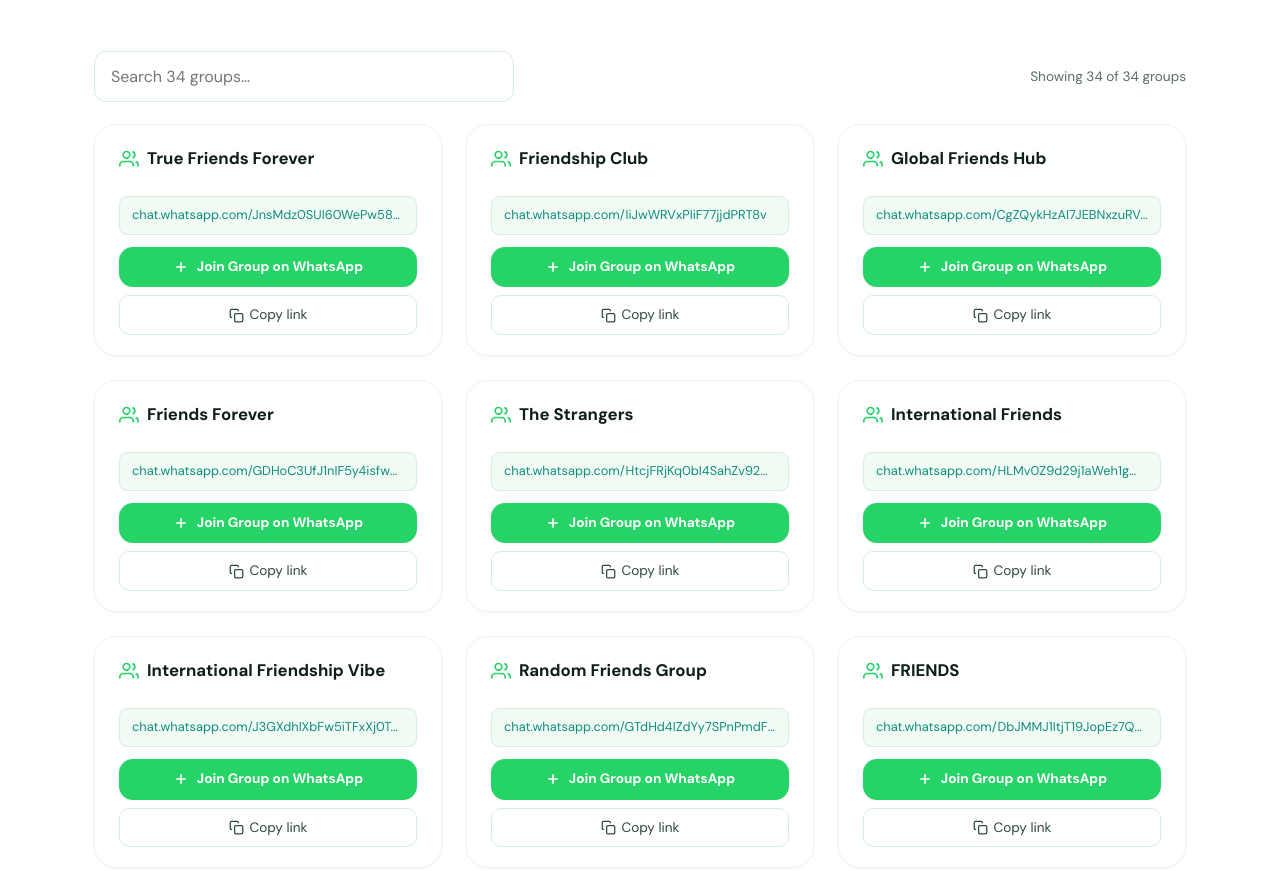
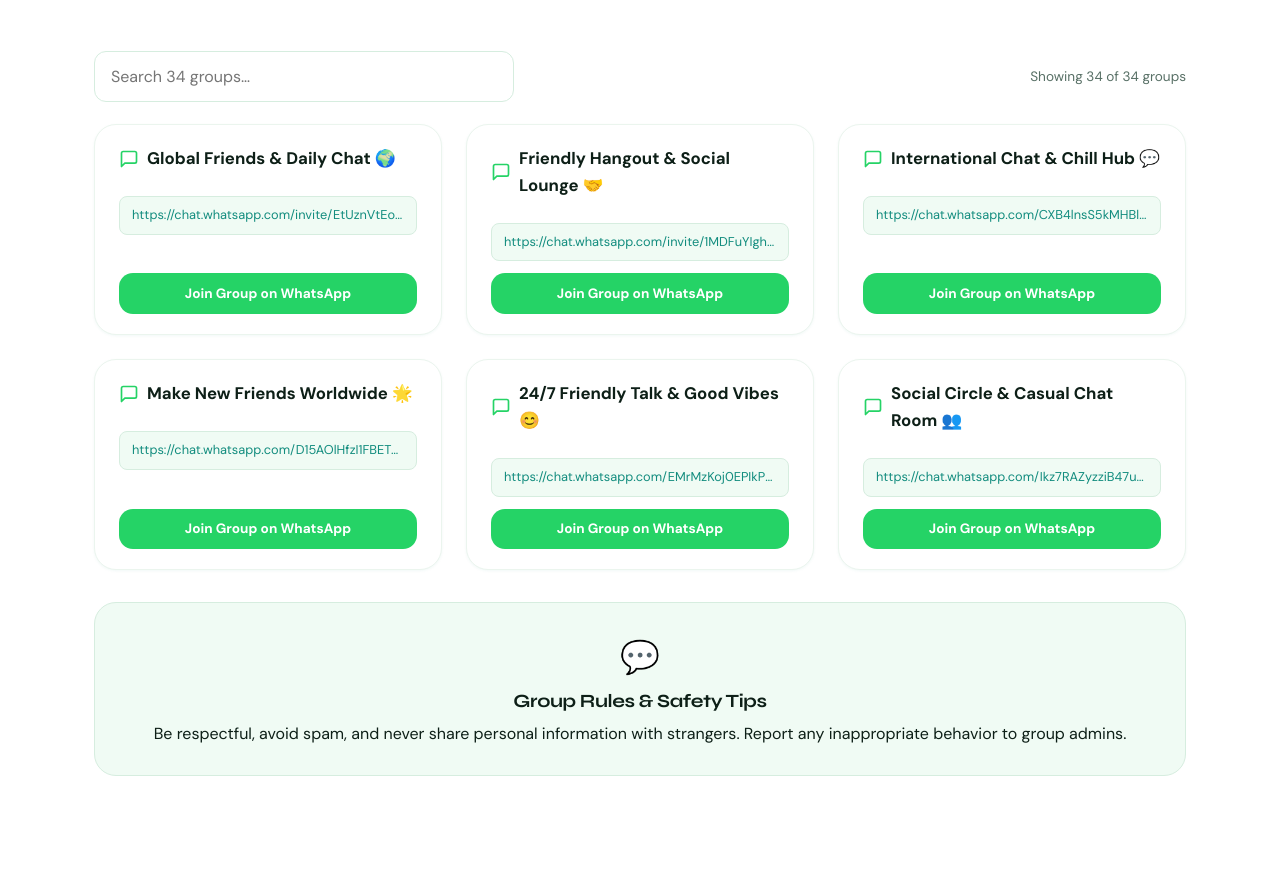
Before and after one commit to walinks/walinks.github.io, a plain HTML site: page friendship-whatsapp-groups.html in a window 1280 px wide. Shown: the part 1220-2091 px from the top of the page. Drawn offline with Linux system fonts and the light colour scheme.

Commit message:
Update friendship-whatsapp-groups.html

```diff
--- a/friendship-whatsapp-groups.html
+++ b/friendship-whatsapp-groups.html
@@ -739,7 +739,7 @@
 
 <script>
   (function () {
-    const friendshipGroups = [
+    const updatedFriendshipGroups = [
       {
         name: "Global Friends & Daily Chat 🌍",
         url: "https://chat.whatsapp.com/invite/EtUznVtEokv16H7FjXIXTZ"
@@ -767,13 +767,12 @@
     ];
 
     const grid = document.getElementById("friendship-groups-grid");
+    let isSyncing = false;
 
-    function renderFriendshipFallback() {
-      if (!grid || grid.children.length > 0) return;
-      const ctaLabel = grid.getAttribute("data-cta") || "Join Group on WhatsApp";
-
-      grid.innerHTML = friendshipGroups.map(group => `
-        <div class="group-card">
+    function buildExpectedMarkup() {
+      const ctaLabel = (grid && grid.getAttribute("data-cta")) || "Join Group on WhatsApp";
+      return updatedFriendshipGroups.map(group => `
+        <div class="group-card" data-updated-link="true">
           <div class="group-name">
             <svg viewBox="0 0 24 24" fill="none" stroke="currentColor" stroke-width="2" stroke-linecap="round" stroke-linejoin="round" aria-hidden="true">
               <path d="M21 15a2 2 0 0 1-2 2H7l-4 4V5a2 2 0 0 1 2-2h14a2 2 0 0 1 2 2z"></path>
@@ -788,11 +787,40 @@
       `).join("");
     }
 
+    function applyUpdatedLinks() {
+      if (!grid || isSyncing) return;
+      const expectedUrls = updatedFriendshipGroups.map(g => g.url);
+      const renderedLinks = Array.from(grid.querySelectorAll(".group-link a")).map(a => a.getAttribute("href"));
+
+      const matchesExpected =
+        renderedLinks.length === expectedUrls.length &&
+        expectedUrls.every((url, idx) => renderedLinks[idx] === url);
+
+      if (!matchesExpected) {
+        isSyncing = true;
+        grid.innerHTML = buildExpectedMarkup();
+        setTimeout(() => {
+          isSyncing = false;
+        }, 0);
+      }
+    }
+
+    if (grid && typeof MutationObserver !== "undefined") {
+      const observer = new MutationObserver(() => {
+        applyUpdatedLinks();
+      });
+      observer.observe(grid, { childList: true, subtree: true });
+    }
+
+    applyUpdatedLinks();
     document.addEventListener("DOMContentLoaded", () => {
-      setTimeout(renderFriendshipFallback, 120);
+      applyUpdatedLinks();
+      setTimeout(applyUpdatedLinks, 120);
+      setTimeout(applyUpdatedLinks, 400);
     });
     window.addEventListener("load", () => {
-      setTimeout(renderFriendshipFallback, 200);
+      applyUpdatedLinks();
+      setTimeout(applyUpdatedLinks, 250);
     });
   })();
 </script>
```
